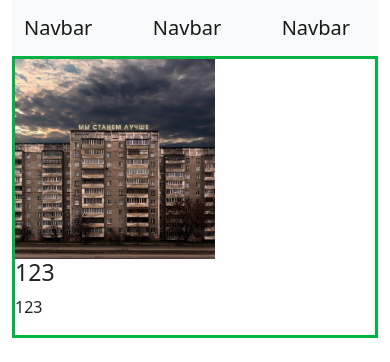
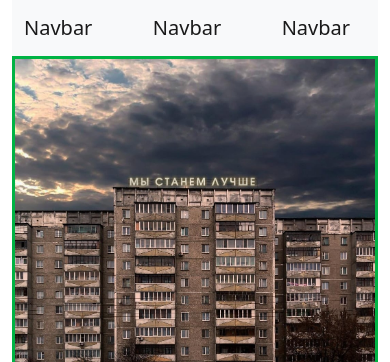
Before and after one commit to NeoRamCreator/test1, a Django app: page / in a window 390 px wide. Shown: the top 362 px of the page. Run offline with Django 3.2, Linux system fonts and the light colour scheme; data comes from the database, SQL or seed files in the repository; both versions use the stored data as it was after the commit.

Commit message:
QuerySet+Form (работает)

```diff
--- a/mysite/w2/templates/w2/_queryset.html
+++ b/mysite/w2/templates/w2/_queryset.html
@@ -1,12 +1,12 @@
 {% for item in press %}
 
-<div class="col-sm-6 item" style="border:3px #00B344  solid;">
+<div class="col-sm-9 item" style="border:3px #00B344  solid;">
     <div class="row">
 
 
         {% if item.img %}
         <div class="col-md-12 col-lg-5">
-            <a href="#"><img class="img-fluid" src="{{item.img.url}}" width="200"></a>
+            <a href="#"><img class="img-fluid" src="{{item.img.url}}"  ></a>
         </div>
         {% else %}
         <div class="col-md-12 col-lg-5">
```
Also changed, not shown: mysite/db.sqlite3, mysite/media/1623836132_15-phonoteka_org-p-set-pattern-krasivo-15.jpg (deleted), mysite/media/1623836132_15-phonoteka_org-p-set-pattern-krasivo-15_3VVpq85.jpg (deleted), mysite/media/1623836132_15-phonoteka_org-p-set-pattern-krasivo-15_433mISf.jpg (deleted), mysite/media/1623836132_15-phonoteka_org-p-set-pattern-krasivo-15_GhONOSR.jpg (deleted), mysite/media/1623836132_15-phonoteka_org-p-set-pattern-krasivo-15_GoVgdSI.jpg (deleted), mysite/media/1623836132_15-phonoteka_org-p-set-pattern-krasivo-15_kUgCYXe.jpg (deleted), mysite/media/3283_CILyUfL.jpg (deleted), mysite/media/3283_gB4REqM.jpg (deleted), mysite/media/AMD-Ryzen-Zen-CPUs_Next-Gen.jpg (added), mysite/media/EXudVl7bmZ8.jpg (deleted), mysite/media/EXudVl7bmZ8_7pWI9eR.jpg (deleted), mysite/media/EXudVl7bmZ8_y2bZIVy.jpg (deleted), mysite/media/evento_21_febbraio.jpg (deleted), 1 more files.
